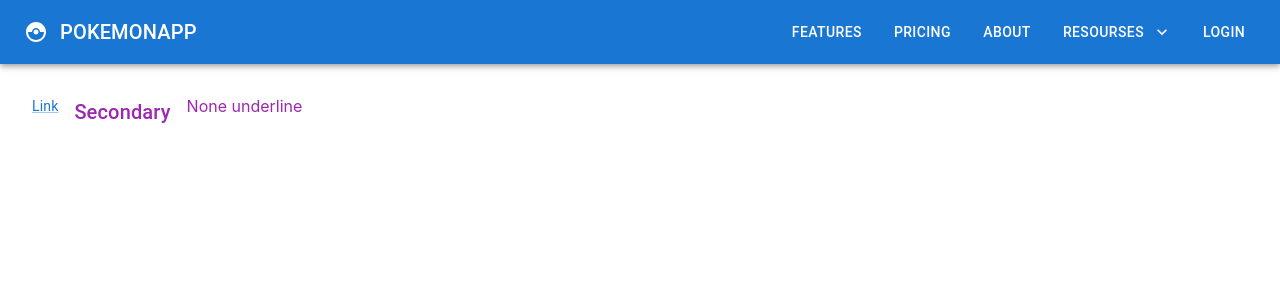
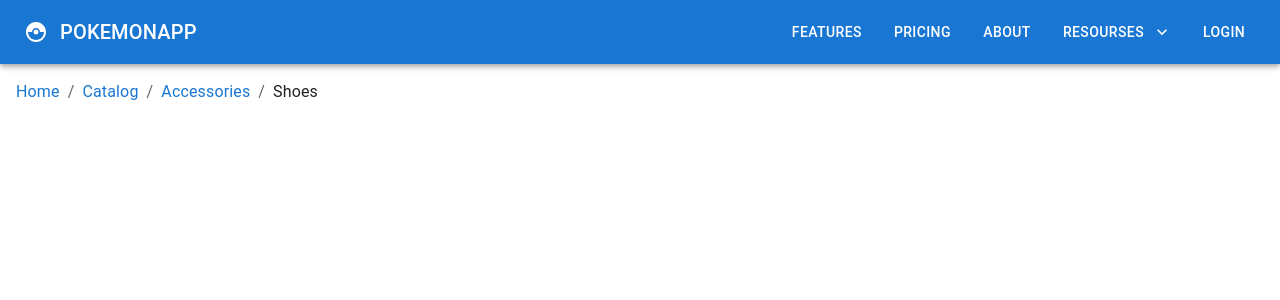
Before and after one commit to Dulatto/react-mui, a React (Create React App) app: page / in a window 1280 px wide. Shown: the top 300 px of the page. Built offline with nearby package versions, Linux system fonts and the light colour scheme.

Commit message:
mui breadcrumbs

```diff
--- a/src/App.tsx
+++ b/src/App.tsx
@@ -1,5 +1,6 @@
 import './App.css';
-import { MuiLink } from './components/MuiLink';
+import { MuiBreadcrumbs } from './components/MuiBreadcrumbs';
+//import { MuiLink } from './components/MuiLink';
 //import { MuiAccordion } from './components/MuiAccordion';
 //import { MuiImageList } from './components/MuiImageList';
 import { MuiNavbar } from './components/MuiNavbar';
@@ -30,9 +31,10 @@
      <MuiLayout />
      <MuiCard />
      <MuiAccordion />
-     <MuiImageList />*/}
+     <MuiImageList />
+       <MuiLink />*/}
      <MuiNavbar />
-     <MuiLink />
+   <MuiBreadcrumbs />
     </div>
   );
 }
--- /dev/null
+++ b/src/components/MuiBreadcrumbs.tsx
@@ -0,0 +1,14 @@
+import {Box, Breadcrumbs, Link, Typography}  from '@mui/material'
+
+export const MuiBreadcrumbs = () => {
+  return (
+    <Box m={2}>
+        <Breadcrumbs aria-label="breadcrumb">
+            <Link underline="hover" href='#'>Home</Link>
+            <Link underline="hover" href='#'>Catalog</Link>
+            <Link underline="hover" href='#'>Accessories</Link>
+            <Typography color='text.primary'>Shoes</Typography>
+        </Breadcrumbs>
+    </Box>
+  )
+}
```
